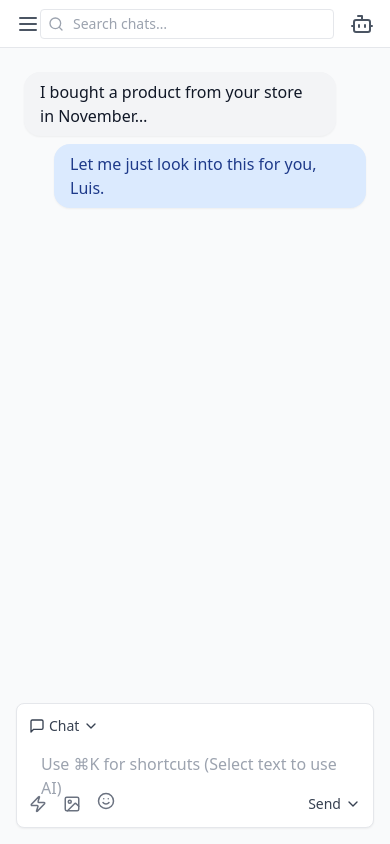
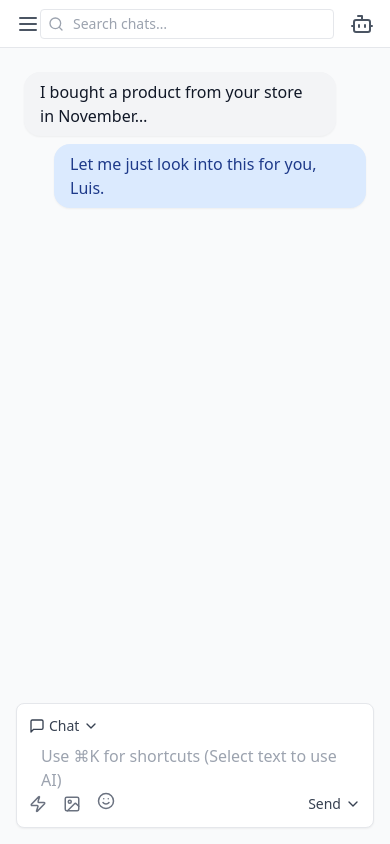
Before and after one commit to Utkarsh-2005/FinAI_UI, a Next.js app: page /chats/1 in a window 390 px wide. Built offline with nearby package versions, Linux system fonts and the light colour scheme.

Commit message:
Final commit

```diff
--- a/components/MessageInput.tsx
+++ b/components/MessageInput.tsx
@@ -194,8 +194,11 @@ export default function MessageInput({ onSend }: MessageInputProps) {
 
       <div className="relative">
         {!html && (
-          <div className="absolute inset-0 px-3 py-2 text-gray-400 pointer-events-none select-none z-10">
-            Use ⌘K for shortcuts  (Select text to use AI)
+          <div className="absolute inset-0 px-3 sm:py-2 text-gray-400 pointer-events-none select-none z-10 flex">
+
+               Use ⌘K for shortcuts (Select text to use AI)
+
+
           </div>
         )}
         <div
```
